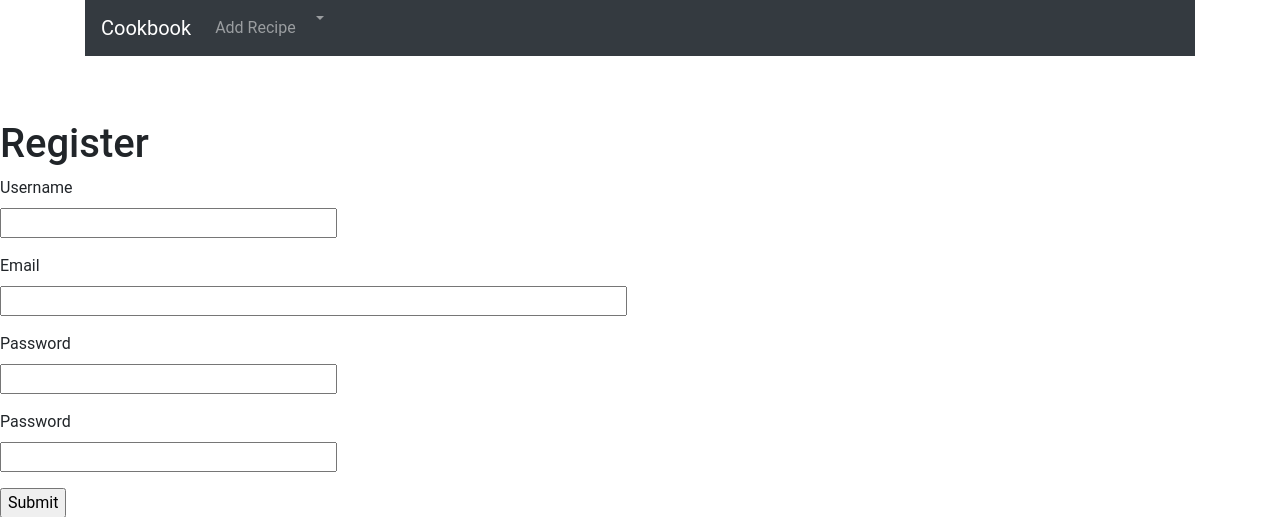
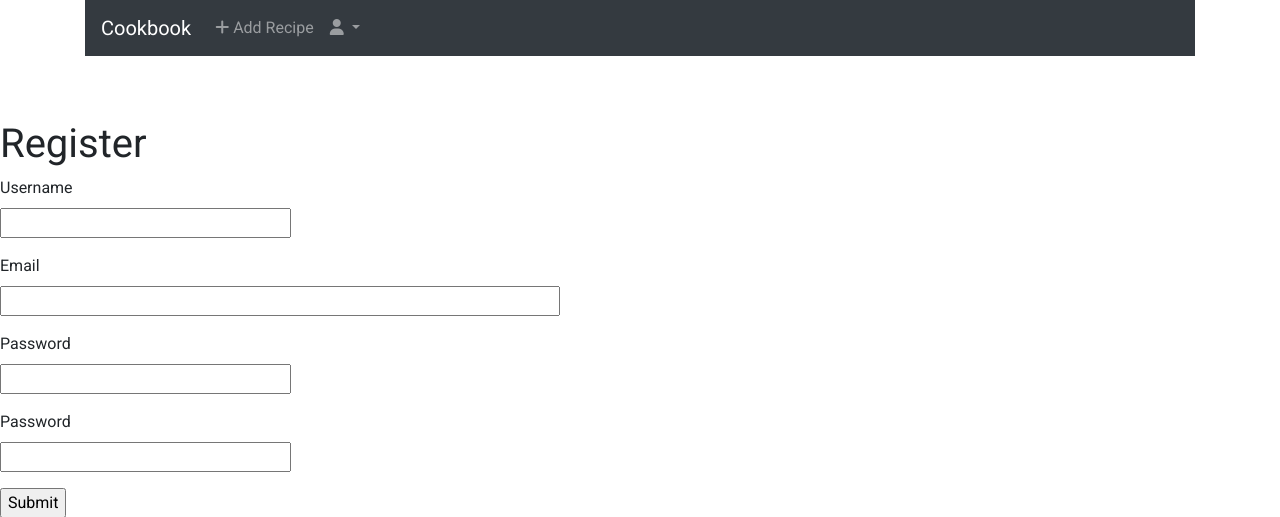
Before and after one commit to pgarr/dinner-roulette, a Python web app: template flask-app/app/templates/auth/register.html in a window 1280 px wide. Shown: the top 517 px of the page. Run offline with Jinja, Linux system fonts and the light colour scheme; the template is opened without the code that fills it: most values are stand-ins (such as "Sample title", 1, 10 or a date in 2020); form fields are guessed from the names that the template uses; some libraries are stand-ins or nearby versions.

Commit message:
font roboto

```diff
--- a/flask-app/app/templates/base.html
+++ b/flask-app/app/templates/base.html
@@ -9,6 +9,9 @@
     <!-- CSS Stylesheets -->
         <link rel="stylesheet" href="https://stackpath.bootstrapcdn.com/bootstrap/4.3.1/css/bootstrap.min.css" integrity="sha384-ggOyR0iXCbMQv3Xipma34MD+dH/1fQ784/j6cY/iJTQUOhcWr7x9JvoRxT2MZw1T" crossorigin="anonymous">
         <link rel="stylesheet" href="{{ url_for('static', filename='css/style.css') }}">
+
+    <!-- Google fonts -->
+        <link href="https://fonts.googleapis.com/css?family=Roboto&display=swap" rel="stylesheet">
 
     <!-- Font Awesome -->
         <script src="https://kit.fontawesome.com/80de793713.js"></script>
@@ -32,7 +35,7 @@
             <div class="collapse navbar-collapse" id="navbarTogglerBasic">
                 <ul class="navbar-nav">
                     <li class="nav-item">
-                        <a class="nav-link" href="{{ url_for('main.new') }}">Add Recipe</a>
+                        <a class="nav-link" href="{{ url_for('main.new') }}"><i class="fas fa-plus"></i> Add Recipe</a>
                     </li>
 
                     {% if current_user.is_anonymous %}
@@ -42,6 +45,7 @@
                     {% else %}
                         <li class="nav-item dropdown">
                             <a class="nav-link dropdown-toggle" href="#" id="navbarDropdown" role="button" data-toggle="dropdown" aria-haspopup="true" aria-expanded="false">
+                               <i class="fas fa-user"></i>
                                {{ current_user.username }}
                             </a>
                             <div class="dropdown-menu" aria-labelledby="navbarDropdown">
```
